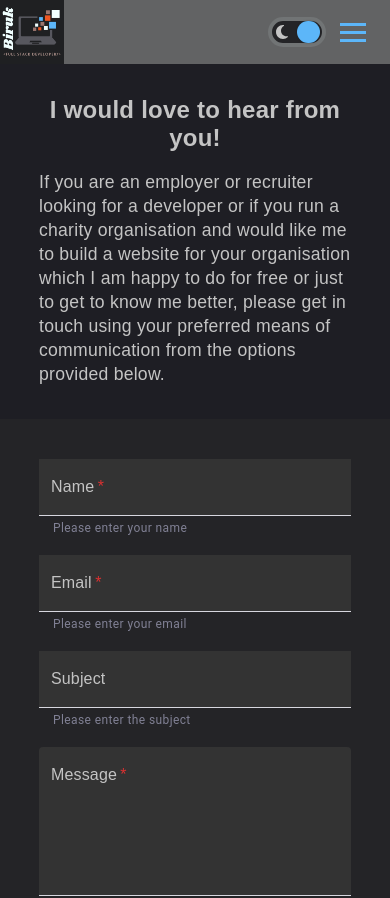
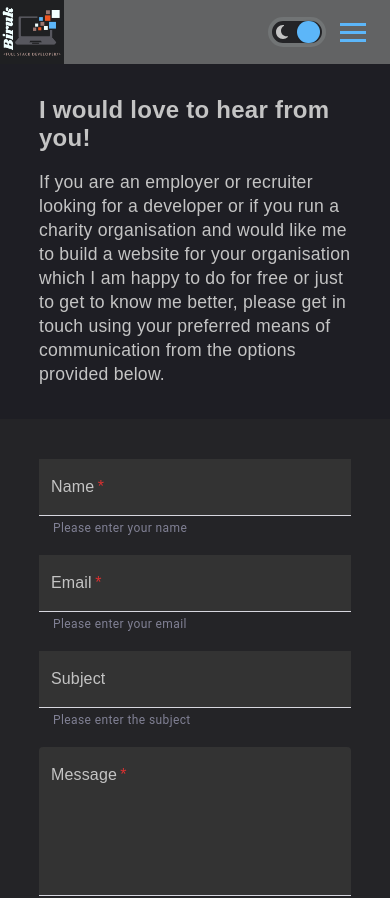
Before and after one commit to Know-Thyself/next-portfolio, a Next.js app: page /contact in a window 390 px wide. Shown: the top 898 px of the page. Built offline with nearby package versions, Linux system fonts and the light colour scheme.

Commit message:
contact page responsive text alignment

```diff
--- a/styles/contact.module.css
+++ b/styles/contact.module.css
@@ -32,8 +32,9 @@
 	font-size: 1.5rem;
 	letter-spacing: 0.25px;
 	margin: 0 auto 0.5rem auto;
+	text-align: left;
+}
 
-}
 .subtext {
 	text-align: left;
 	font-family: var(--secondary-font-family);
@@ -173,6 +174,10 @@
 		flex-direction: row-reverse;
 	}
 
+	.intro h1 {
+		text-align: center;
+	}
+
 	.contact-info p {
 		margin: 1rem auto;
 	}
```
